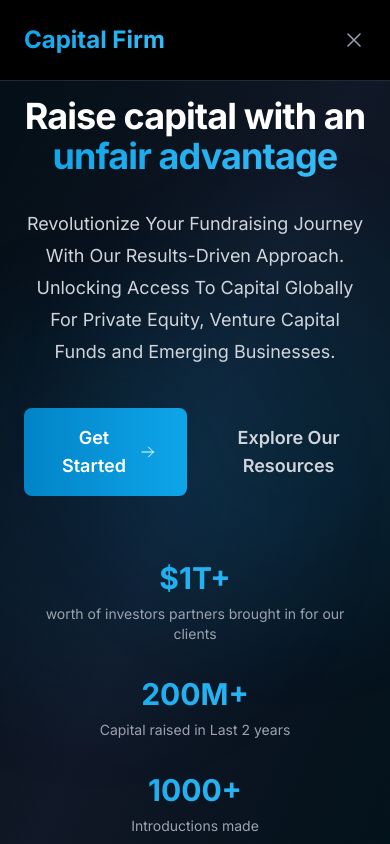
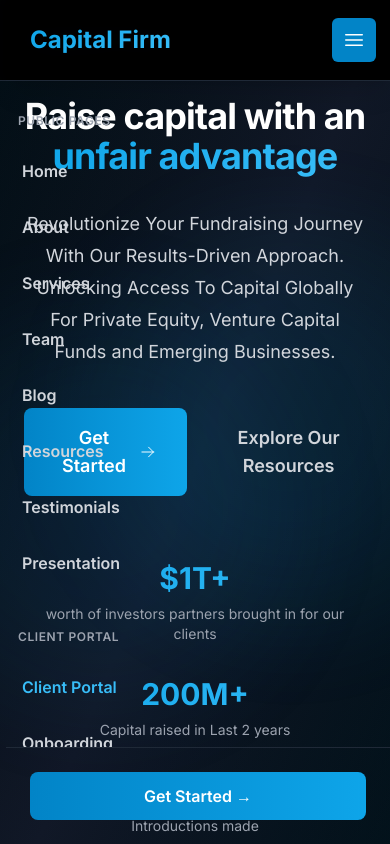
Before and after one commit to Hampus-Gstack/capitalfirm, a Next.js app: page / in a window 390 px wide. Both pictures are taken after a click on the button "Open main menu". Shown: the top 844 px of the page. Built offline with nearby package versions, Linux system fonts and the light colour scheme.

Commit message:
Fix hamburger menu mobile layout and scrolling issues

```diff
--- a/app/globals.css
+++ b/app/globals.css
@@ -155,6 +155,28 @@ html {
   scroll-behavior: smooth;
 }
 
+/* Gradient text utility */
+.gradient-text {
+  background: linear-gradient(135deg, #0ea5e9 0%, #38bdf8 100%);
+  -webkit-background-clip: text;
+  -webkit-text-fill-color: transparent;
+  background-clip: text;
+}
+
+/* Mobile menu button visibility */
+@media (max-width: 1024px) {
+  .mobile-menu-button {
+    display: inline-flex !important;
+    visibility: visible !important;
+    opacity: 1 !important;
+  }
+
+  /* Ensure mobile menu container is visible */
+  .lg\:hidden {
+    display: flex !important;
+  }
+}
+
 /* Mobile-specific styles */
 @media (max-width: 768px) {
   body {
@@ -176,18 +198,13 @@ html {
   input, textarea, select {
     font-size: 16px !important;
   }
-}
 
-/* Gradient text utility */
-.gradient-text {
-  background: linear-gradient(135deg, #0ea5e9 0%, #38bdf8 100%);
-  -webkit-background-clip: text;
-  -webkit-text-fill-color: transparent;
-  background-clip: text;
-}
+  /* Better touch targets for mobile */
+  button, a {
+    min-height: 44px;
+    min-width: 44px;
+  }
 
-/* Mobile menu improvements */
-@media (max-width: 768px) {
   /* Ensure mobile menu works properly */
   .mobile-menu-overlay {
     position: fixed;
@@ -224,4 +241,71 @@ html {
     min-height: 44px;
     min-width: 44px;
   }
+
+  /* Prevent body scroll when mobile menu is open */
+  body.mobile-menu-open {
+    overflow: hidden;
+    position: fixed;
+    width: 100%;
+  }
+
+  /* Better touch handling for mobile menu */
+  .touch-manipulation {
+    touch-action: manipulation;
+  }
+
+  /* Ensure mobile menu buttons are properly sized */
+  .mobile-menu-button {
+    min-height: 44px !important;
+    min-width: 44px !important;
+    padding: 8px !important;
+  }
+
+  /* Prevent text selection on mobile menu items */
+  .mobile-menu-item {
+    -webkit-user-select: none;
+    -moz-user-select: none;
+    -ms-user-select: none;
+    user-select: none;
+  }
+
+  /* Mobile menu specific styles */
+  .mobile-menu-item {
+    display: block;
+    width: 100%;
+    padding: 12px 16px;
+    border-radius: 8px;
+    transition: all 0.2s ease;
+  }
+
+  .mobile-menu-item:hover {
+    background-color: rgba(55, 65, 81, 0.5);
+  }
+
+  /* Ensure mobile menu content is scrollable */
+  .mobile-menu-content {
+    flex: 1;
+    overflow-y: auto;
+    -webkit-overflow-scrolling: touch;
+  }
+
+  /* Mobile menu container */
+  .mobile-menu-container {
+    height: 100vh;
+    display: flex;
+    flex-direction: column;
+  }
+
+  /* Mobile menu header and footer */
+  .mobile-menu-header,
+  .mobile-menu-footer {
+    flex-shrink: 0;
+  }
+
+  /* Mobile menu content area */
+  .mobile-menu-content {
+    flex: 1;
+    overflow-y: auto;
+    padding: 24px 0;
+  }
 }
--- a/components/Header.tsx
+++ b/components/Header.tsx
@@ -6,6 +6,7 @@ export default function Header() {
   const [mobileMenuOpen, setMobileMenuOpen] = useState(false)
   const [dropdownOpen, setDropdownOpen] = useState<string | null>(null)
   const dropdownRef = useRef<HTMLDivElement>(null)
+  const mobileMenuRef = useRef<HTMLDivElement>(null)
 
   // Frontend (Public-facing) items
   const frontendItems = [
@@ -47,13 +48,60 @@ export default function Header() {
     return () => document.removeEventListener('mousedown', handleClickOutside)
   }, [])
 
+  // Close mobile menu when clicking outside
+  useEffect(() => {
+    const handleClickOutside = (event: MouseEvent) => {
+      if (mobileMenuRef.current && !mobileMenuRef.current.contains(event.target as Node)) {
+        setMobileMenuOpen(false)
+      }
+    }
+
+    if (mobileMenuOpen) {
+      document.addEventListener('mousedown', handleClickOutside)
+      // Prevent body scroll when mobile menu is open
+      document.body.style.overflow = 'hidden'
+      document.body.classList.add('mobile-menu-open')
+    }
+
+    return () => {
+      document.removeEventListener('mousedown', handleClickOutside)
+      document.body.style.overflow = 'unset'
+      document.body.classList.remove('mobile-menu-open')
+    }
+  }, [mobileMenuOpen])
+
+  // Close mobile menu on escape key
+  useEffect(() => {
+    const handleEscape = (event: KeyboardEvent) => {
+      if (event.key === 'Escape') {
+        setMobileMenuOpen(false)
+      }
+    }
+
+    if (mobileMenuOpen) {
+      document.addEventListener('keydown', handleEscape)
+    }
+
+    return () => {
+      document.removeEventListener('keydown', handleEscape)
+    }
+  }, [mobileMenuOpen])
+
+  const handleMobileMenuToggle = () => {
+    setMobileMenuOpen(!mobileMenuOpen)
+  }
+
+  const handleMobileMenuClose = () => {
+    setMobileMenuOpen(false)
+  }
+
   const renderNavItem = (item: any, isMobile = false) => (
     <a
       key={item.name}
       href={item.href}
       className={`${
         isMobile
-          ? '-mx-3 block rounded-lg px-3 py-2 text-base font-semibold leading-7'
+          ? 'block rounded-lg px-3 py-3 text-base font-semibold leading-7 mobile-menu-item'
           : 'text-sm font-semibold leading-6'
       } ${
         item.isHighlight
@@ -62,7 +110,9 @@ export default function Header() {
       } transition-colors ${
         isMobile ? 'hover:bg-gray-800' : ''
       }`}
-      onClick={() => setMobileMenuOpen(false)}
+      onClick={() => {
+        handleMobileMenuClose()
+      }}
     >
       {item.name}
     </a>
@@ -109,8 +159,15 @@ export default function Header() {
         <div className="flex lg:hidden">
           <button
             type="button"
-            className="-m-2.5 inline-flex items-center justify-center rounded-md p-2.5 text-gray-400"
-            onClick={() => setMobileMenuOpen(true)}
+            className="-m-2.5 inline-flex items-center justify-center rounded-md p-2.5 text-white bg-accent-600 hover:bg-accent-500 transition-colors touch-manipulation mobile-menu-button"
+            onClick={handleMobileMenuToggle}
+            aria-label="Open main menu"
+            style={{
+              minHeight: '44px',
+              minWidth: '44px',
+              zIndex: 1000,
+              position: 'relative'
+            }}
           >
             <span className="sr-only">Open main menu</span>
             <Bars3Icon className="h-6 w-6" aria-hidden="true" />
@@ -118,8 +175,8 @@ export default function Header() {
         </div>
 
         <div className="hidden lg:flex lg:gap-x-6" ref={dropdownRef}>
-          {/* Frontend Links */}
-          {frontendItems.map(item => renderNavItem(item))}
+          {/* Frontend Links - temporarily reduced */}
+          {frontendItems.slice(0, 3).map(item => renderNavItem(item))}
 
           {/* Backend Dropdown */}
           {renderDropdown('Client Portal', backendItems, 'backend')}
@@ -143,67 +200,86 @@ export default function Header() {
 
       {/* Mobile menu */}
       {mobileMenuOpen && (
-        <div className="lg:hidden">
-          <div className="fixed inset-0 z-[70]" />
-          <div className="fixed inset-y-0 right-0 z-[80] w-full overflow-y-auto bg-black/95 backdrop-blur-md px-6 py-6 sm:max-w-sm sm:ring-1 sm:ring-gray-900">
-            <div className="flex items-center justify-between">
+        <div className="lg:hidden" ref={mobileMenuRef}>
+          {/* Backdrop */}
+          <div
+            className="fixed inset-0 z-[70] bg-black/50 backdrop-blur-sm"
+            onClick={handleMobileMenuClose}
+          />
+
+          {/* Menu panel */}
+          <div className="fixed inset-y-0 right-0 z-[80] w-full max-w-sm bg-black/95 backdrop-blur-md shadow-xl">
+            <div className="flex h-full flex-col overflow-y-auto mobile-menu-container">
+              {/* Header */}
+              <div className="flex items-center justify-between p-6 border-b border-gray-800 mobile-menu-header">
                 <a href="/" className="-m-1.5 p-1.5">
                   <span className="text-2xl font-bold gradient-text">Capital Firm</span>
                 </a>
                 <button
                   type="button"
-                className="-m-2.5 rounded-md p-2.5 text-gray-400"
-                onClick={() => setMobileMenuOpen(false)}
+                  className="-m-2.5 rounded-md p-2.5 text-gray-400 hover:text-white transition-colors touch-manipulation"
+                  onClick={handleMobileMenuClose}
+                  aria-label="Close menu"
                 >
                   <span className="sr-only">Close menu</span>
                   <XMarkIcon className="h-6 w-6" aria-hidden="true" />
                 </button>
               </div>
 
-            <div className="mt-6 flow-root">
-              <div className="-my-6 divide-y divide-gray-800">
+              {/* Menu content */}
+              <div className="flex-1 px-6 py-6 mobile-menu-content">
+                <div className="space-y-8">
                   {/* Frontend Section */}
-                <div className="space-y-1 py-6">
+                  <div>
                     <div className="px-3 py-2 text-xs font-semibold text-gray-400 uppercase tracking-wider">
                       Public Pages
                     </div>
+                    <div className="mt-2 space-y-1">
                       {frontendItems.map(item => renderNavItem(item, true))}
+                    </div>
                   </div>
 
                   {/* Backend Section */}
-                <div className="space-y-1 py-6">
+                  <div>
                     <div className="px-3 py-2 text-xs font-semibold text-gray-400 uppercase tracking-wider">
                       Client Portal
                     </div>
+                    <div className="mt-2 space-y-1">
                       {backendItems.map(item => renderNavItem(item, true))}
+                    </div>
                   </div>
 
                   {/* Admin Section */}
-                <div className="space-y-1 py-6">
+                  <div>
                     <div className="px-3 py-2 text-xs font-semibold text-gray-400 uppercase tracking-wider">
                       Admin
                     </div>
+                    <div className="mt-2 space-y-1">
                       {adminItems.map(item => renderNavItem(item, true))}
+                    </div>
                   </div>
 
                   {/* Account Section */}
-                <div className="space-y-1 py-6">
+                  <div>
                     <div className="px-3 py-2 text-xs font-semibold text-gray-400 uppercase tracking-wider">
                       Account
                     </div>
+                    <div className="mt-2 space-y-1">
                       {authItems.map(item => renderNavItem(item, true))}
                     </div>
+                  </div>
+                </div>
+              </div>
 
-                {/* Actions */}
-                <div className="py-6 space-y-3">
+              {/* Footer */}
+              <div className="p-6 border-t border-gray-800 mobile-menu-footer">
                 <a
                   href="#contact"
                   className="bg-gradient-to-r from-accent-600 to-accent-500 text-white px-6 py-3 rounded-lg font-semibold hover:from-accent-700 hover:to-accent-600 transition-all duration-200 block text-center"
-                    onClick={() => setMobileMenuOpen(false)}
+                  onClick={handleMobileMenuClose}
                 >
                   Get Started →
                 </a>
-                </div>
               </div>
             </div>
           </div>
--- a/components/PWAInstall.tsx
+++ b/components/PWAInstall.tsx
@@ -71,7 +71,7 @@ export default function PWAInstall() {
   if (!showInstallPrompt) return null;
 
   return (
-    <div className="fixed bottom-4 left-4 right-4 bg-gray-800 border border-gray-700 rounded-lg p-4 shadow-lg z-50">
+    <div className="fixed bottom-4 left-4 right-4 bg-gray-800 border border-gray-700 rounded-lg p-4 shadow-lg z-40">
       <div className="flex items-center justify-between">
         <div className="flex items-center space-x-3">
           <div className="w-10 h-10 bg-accent-500 rounded-lg flex items-center justify-center">
```
Lines whose indentation alone changed are shown as unchanged.
